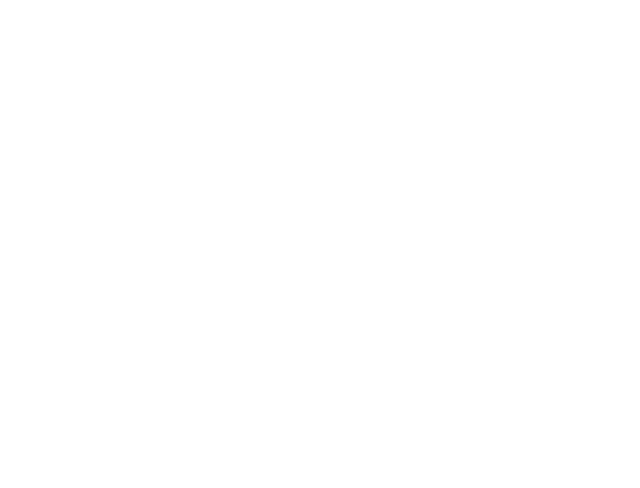
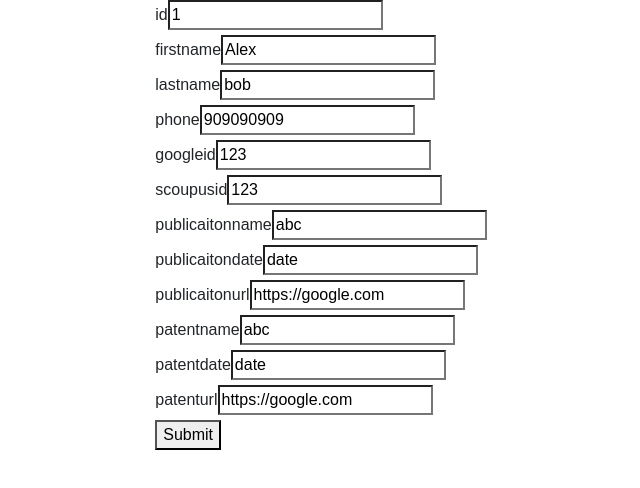
Before and after one commit to Khanshujaath007/fdms-frontend, a React (Create React App) app: page /faculty/edit-profile/1 in a window 1280 px wide. Before the commit this address had no page. Shown: the top 488 px of the page, without its empty margins (319-959 px from the left). Built offline with nearby package versions, Linux system fonts and the light colour scheme.

Commit message:
created edit form for faculty

```diff
--- a/src/App.js
+++ b/src/App.js
@@ -1,5 +1,5 @@
 import "./App.css";
-import { BrowserRouter as Router, Route, Routes } from "react-router-dom";
+import { BrowserRouter, Route, Routes } from "react-router-dom";
 import Home from "./components/HomePage/Home";
 import Login from "./components/LoginForm/Loginform";
 import AdminPanel from "./components/Dashboard/AdminPanel";
@@ -8,9 +8,10 @@
 import FacultyViewProfile from "./components/Dashboard/FacultyViewProfile/FacultyViewProfile";
 import FacultyHomePage from "./components/Dashboard/FacultyHomePage.js/FacultyHomePage";
 import ShareProfile from "./components/ShareProfile/ShareProfile";
+import Update from "./components/Update/Update";
 function App() {
   return (
-    <Router>
+    <BrowserRouter>
       <div className="App">
         <Routes>
           <Route path="/" element={<Home />}></Route>
@@ -30,10 +31,11 @@
             path="/faculty-dashboard/:userId"
             element={<FacultyPannel />}
           ></Route>
+          <Route path="/faculty/edit-profile/:userId" element={<Update />}></Route>
           <Route path="/share-profile" element={<ShareProfile />}></Route>
         </Routes>
       </div>
-    </Router>
+    </BrowserRouter>
   );
 }
 
--- a/src/components/Dashboard/FacultyHomePage.js/FacultyHomePage.js
+++ b/src/components/Dashboard/FacultyHomePage.js/FacultyHomePage.js
@@ -13,9 +13,29 @@
   const [openModal, setOpenModal] = useState(false);
   const [openModalPatent, setOpenModalPatent] = useState(false);
 
+  //test data
+  const Data = [
+    {
+      id: 1,
+      firstname: "Alex",
+      lastname: "bob",
+      phone: "909090909",
+      googleid: "123",
+      scoupusid: "123",
+      publicaitonname: "abc",
+      publicaitondate: "date",
+      publicaitonurl: "https://google.com",
+      patentname: "abc",
+      patentdate: "date",
+      patenturl: "https://google.com",
+      //more fields...
+    },
+  ];
+
   useEffect(() => {
     const fetchUserProfile = async () => {
       try {
+        //fetch all details of user
         const response = await fetch(`http://localhost:5500/profile/${userId}`);
         if (response.ok) {
           const data = await response.json();
@@ -28,6 +48,7 @@
         console.error("Error fetching user profile data:", error);
       }
     };
+    console.log(Data[0]);
     fetchUserProfile();
   }, [userId]);
 
@@ -45,9 +66,7 @@
           edit or delete your publications using the "Edit/Delete" button. You
           can also share your profile with others.
         </p>
-        {/* <Link className="link" to="/faculty/add-publication">
-          Add Publication
-        </Link> */}
+
         <button className="link" onClick={() => setOpenModal(true)}>
           Add Publications
         </button>
@@ -57,13 +76,11 @@
           Add Patent
         </button>
         {openModalPatent && <PatentForm closeModal={setOpenModalPatent} />}
-        {/* <Link className="link" to="/faculty/add-patent">
-          Add Patent
-        </Link> */}
-        <Link className="link" to={`/faculty/edit-profile/${userId}`}>
+
+        <Link className="link" to={`/faculty/edit-profile/${Data[0].id}`}>
           Edit Profile
         </Link>
-        <Link className="link" to={`/share-profile/${userId}`}>
+        <Link className="link" to={`/share-profile/${Data.id}`}>
           Share Profile
         </Link>
         <h2>customise button</h2>
--- a/src/components/Dashboard/FacultyPannel.js
+++ b/src/components/Dashboard/FacultyPannel.js
@@ -3,7 +3,7 @@
 import { useParams } from "react-router";
 import { useEffect } from "react";
 import "./FacultyPannel.css";
-import ProfileDetails from "./ProfileDetails";
+import ProfileDetails from "./FacultyViewProfile/ProfileDetails";
 import  menuItems  from "./menuItems";
 const FacultyPannel = () => {
 
--- a/src/components/Dashboard/FacultyViewProfile/FacultyViewProfile.js
+++ b/src/components/Dashboard/FacultyViewProfile/FacultyViewProfile.js
@@ -2,7 +2,7 @@
 import { useState, useEffect } from "react";
 import { useParams } from "react-router-dom";
 import "./FacultyViewProfile.css";
-import ProfileDetails from "../ProfileDetails";
+import ProfileDetails from "./ProfileDetails";
 import LeftMenu from "../LeftMenu";
 import menuItems from "../menuItems";
 
--- a/src/components/Dashboard/menuItems.js
+++ b/src/components/Dashboard/menuItems.js
@@ -1,9 +1,8 @@
-import PublicaitonForm from "../DashboardForms/PublicationForm";
 const menuItems = [
   { label: "FacultyHome", to: "/faculty/home" },
   { label: "View Profile", to: "/faculty/view-profile" },
-  { label: "Add Publication", to: "/faculty/add-publication"},
-  { label: "Add Patent", to: "/faculty/add-patent" },
+  // { label: "Add Publication", to: "/faculty/add-publication"},
+  // { label: "Add Patent", to: "/faculty/add-patent" },
   { label: "Edit/Update Profile", to: "/faculty/edit-profile" },
   { label: "Logout", to: "/logout" },
 ];
--- /dev/null
+++ b/src/components/Update/Update.js
@@ -0,0 +1,65 @@
+import React from "react";
+import { useEffect, useState } from "react";
+import { useParams } from "react-router-dom";
+
+const dummyData = [
+  {
+    id: 1,
+    firstname: "Alex",
+    lastname: "bob",
+    phone: "909090909",
+    googleid: "123",
+    scoupusid: "123",
+    publicaitonname: "abc",
+    publicaitondate: "date",
+    publicaitonurl: "https://google.com",
+    patentname: "abc",
+    patentdate: "date",
+    patenturl: "https://google.com",
+    //more fields...
+  },
+];
+
+function Update(props) {
+  //userid from url params
+  const { userId } = useParams();
+  const [Data, setData] = useState(dummyData[0]);
+  useEffect(() => {
+    //fetch details of user with userId
+    //update setData() with response
+  }, []);
+
+  const handleInputChange = (event, key) => {
+    setData((prevFormData) => ({
+      ...prevFormData,
+      [key]: event.target.value,
+    }));
+  };
+
+  const handleSubmit = (event) => {
+    event.preventDefault();
+    // update the details in data base using id
+    console.log(Data);
+  };
+  return (
+    <>
+      <form onSubmit={handleSubmit}>
+        {Object.keys(Data).map((key) => (
+          <div key={key}>
+            <label htmlFor={key}>{key}</label>
+            <input
+              type="text"
+              id={key}
+              name={key}
+              value={Data[key]}
+              onChange={(event) => handleInputChange(event, key)}
+            />
+          </div>
+        ))}
+        <button type="submit">Submit</button>
+      </form>
+    </>
+  );
+}
+
+export default Update;
```
Also changed, not shown: src/components/Dashboard/FacultyViewProfile/ProfileDetails.css (renamed from src/components/Dashboard/ProfileDetails.css), src/components/Dashboard/FacultyViewProfile/ProfileDetails.js (renamed from src/components/Dashboard/ProfileDetails.js).
